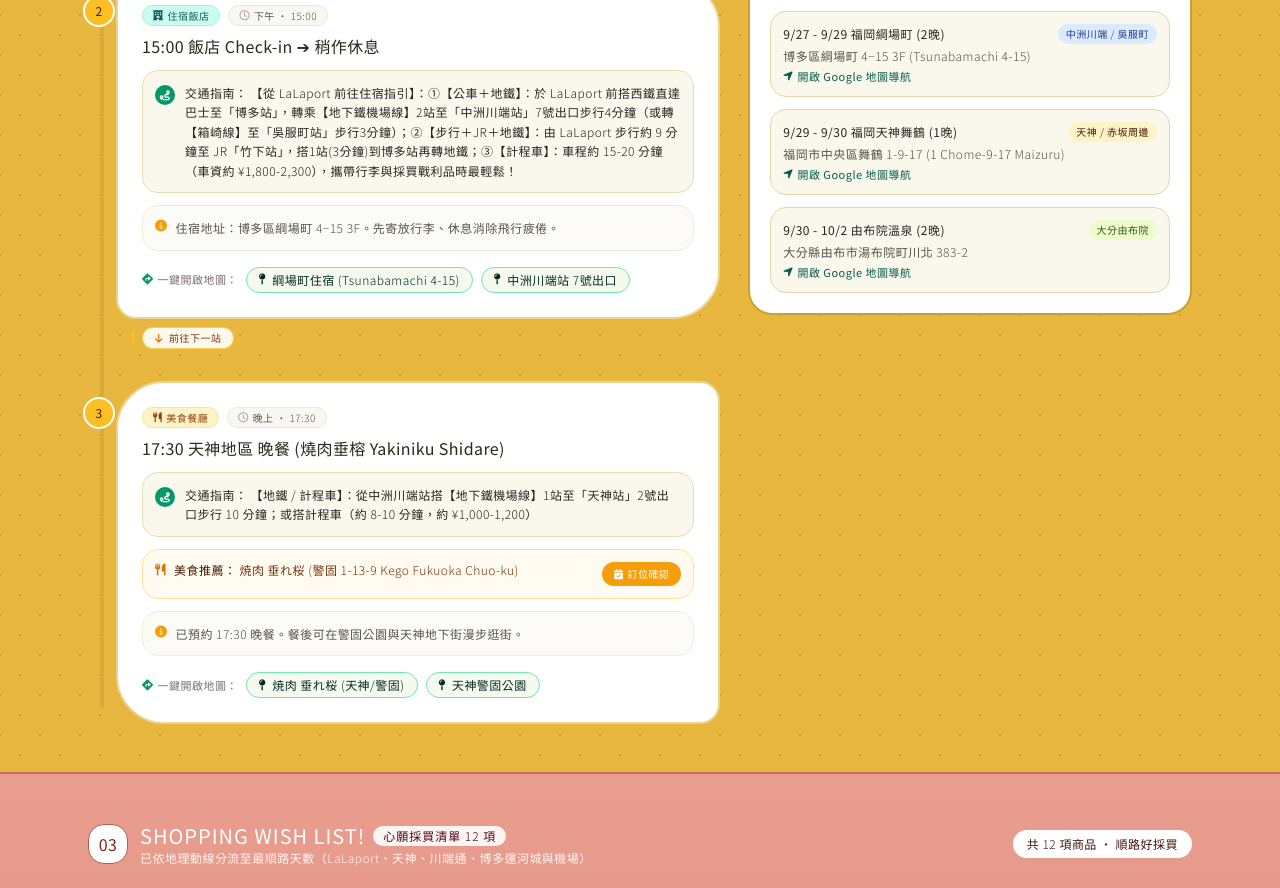
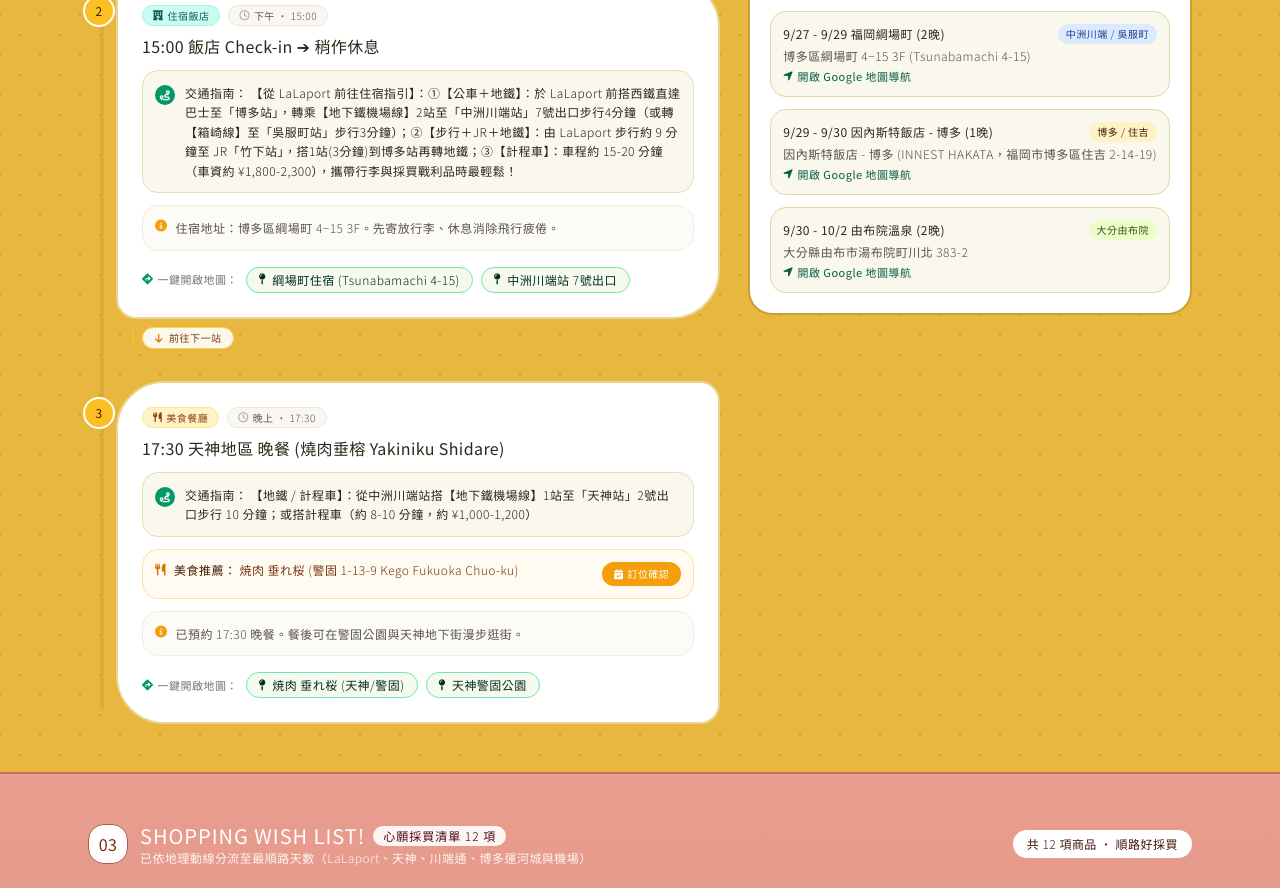
Before and after one commit to cherry840819-dev/fukuoka, a plain HTML site: page index.html in a window 1280 px wide. Shown: the part 1665-2553 px from the top of the page. Drawn offline with nearby package versions, Linux system fonts and the light colour scheme.

Commit message:
Update index.html

```diff
--- a/index.html
+++ b/index.html
@@ -500,14 +500,14 @@
                   </button>
                 </div>
 
-                <!-- Hotel 2: Maizuru -->
+                <!-- Hotel 2: INNEST HAKATA -->
                 <div class="p-3 rounded-2xl bg-[#faf7ed] border border-[#e5d6a8] space-y-1">
                   <div class="flex flex-col sm:flex-row sm:items-center justify-between gap-1 font-normal text-stone-800">
-                    <span class="whitespace-nowrap">9/29 - 9/30 福岡天神舞鶴 (1晚)</span>
-                    <span class="text-[10px] px-2 py-0.5 rounded-full bg-amber-100 text-amber-950 font-light whitespace-nowrap self-start sm:self-auto shrink-0">天神 / 赤坂周邊</span>
+                    <span class="whitespace-nowrap">9/29 - 9/30 因內斯特飯店 - 博多 (1晚)</span>
+                    <span class="text-[10px] px-2 py-0.5 rounded-full bg-amber-100 text-amber-950 font-light whitespace-nowrap self-start sm:self-auto shrink-0">博多 / 住吉</span>
                   </div>
-                  <p class="text-stone-600 font-light">福岡市中央區舞鶴 1-9-17 (1 Chome-9-17 Maizuru)</p>
-                  <button onclick="googleMapsSearch('1 Chome-9-17 Maizuru Chuo Ward Fukuoka')" class="mt-1 text-emerald-800 hover:text-emerald-950 font-normal flex items-center gap-1 text-[11px] whitespace-nowrap">
+                  <p class="text-stone-600 font-light">因內斯特飯店 - 博多 (INNEST HAKATA，福岡市博多區住吉 2-14-19)</p>
+                  <button onclick="googleMapsSearch('INNEST HAKATA 福岡')" class="mt-1 text-emerald-800 hover:text-emerald-950 font-normal flex items-center gap-1 text-[11px] whitespace-nowrap">
                     <i class="fa-solid fa-location-arrow"></i> 開啟 Google 地圖導航
                   </button>
                 </div>
@@ -887,10 +887,10 @@
         {
           day: 3,
           date: "9/29 (二)",
-          title: "退房 ➔ 博多站租車 ➔ 糸島海鮮堂 & 海邊漫步 ➔ 舞鶴飯店 Check-in ➔ 旭軒煎餃",
+          title: "退房 ➔ 博多站租車 ➔ 糸島海鮮堂 & 海邊漫步 ➔ 因內斯特飯店 - 博多 Check-in ➔ 旭軒煎餃",
           transportSummary: "自駕開車 (福岡市區 ↔ 糸島)",
           transportType: "car",
-          hotel: "福岡市中央區舞鶴 1-9-17 (1 Chome-9-17 Maizuru, Chuo Ward, Fukuoka)",
+          hotel: "因內斯特飯店 - 博多 (INNEST HAKATA，福岡市博多區住吉 2-14-19)",
           spots: [
             {
               id: "s-3-1",
@@ -928,15 +928,15 @@
               id: "s-3-3",
               period: "晚上",
               time: "17:00 - 21:00",
-              title: "天神舞鶴新飯店 Check-in ➔ 晚餐：旭軒煎餃 / 中洲屋台 ➔ 超市採買糧食",
-              transit: "【自駕回市區指引】：從糸島沿西九州道返程至天神舞鶴住宿（車程約 35 分鐘）；晚間可步行或搭公車前往博多站前旭軒用餐。",
+              title: "因內斯特飯店 - 博多 Check-in ➔ 晚餐：旭軒煎餃 / 中洲屋台 ➔ 超市採買糧食",
+              transit: "【自駕回市區指引】：從糸島沿西九州道返程至博多住吉 INNEST HAKATA（車程約 35 分鐘）；晚間可步行（約 10 分鐘）前往博多站前旭軒用餐或散步至運河城與中洲屋台街。",
               dining: "晚餐推薦：煎餃烤雞翅 旭軒 駅前本店 (不能訂位/排隊約20分鐘，招牌一口脆皮煎餃、炭烤雞翅) 或 中洲屋台小吃",
               category: "hotel",
-              notes: "⚠️ 重要提醒：今晚請至舞鶴周邊超市（如 Sunny 或 AEON MaxValu）採買「明天自駕前往野生動物園的車上糧食、零食水果與飲料」！",
-              lat: 33.593600,
-              lng: 130.395200,
+              notes: "住宿飯店：因內斯特飯店 - 博多 (INNEST HAKATA，福岡市博多區住吉 2-14-19)。⚠️ 重要提醒：今晚請至周邊超市採買「明天自駕前往野生動物園的車上糧食、零食水果與飲料」！",
+              lat: 33.585700,
+              lng: 130.413200,
               navLocations: [
-                { name: "天神舞鶴住宿 (中央區舞鶴 1-9-17)", query: "1 Chome-9-17 Maizuru Chuo Ward Fukuoka" },
+                { name: "因內斯特飯店 - 博多 (INNEST HAKATA)", query: "INNEST HAKATA 福岡" },
                 { name: "旭軒 駅前本店 (煎餃烤雞翅)", query: "旭軒 駅前本店 福岡市博多区" },
                 { name: "中洲屋台街", query: "Nakasu Yatai Fukuoka" }
               ]
@@ -946,7 +946,7 @@
         {
           day: 4,
           date: "9/30 (三)",
-          title: "舞鶴退房 ➔ 自駕出發九州自然野生動物園 (African Safari) ➔ 由布院川北民宿 ➔ 18:30 南之風晚餐",
+          title: "INNEST HAKATA 退房 ➔ 自駕出發九州自然野生動物園 (African Safari) ➔ 由布院川北民宿 ➔ 18:30 南之風晚餐",
           transportSummary: "自駕開車 (福岡市區 ➔ 大分安心院 ➔ 由布院)",
           transportType: "car",
           hotel: "大分縣由布市湯布院町川北 383-2 (383-2 Yufuincho Kawakita)",
@@ -956,7 +956,7 @@
               period: "上午 / 下午",
               time: "08:30 - 15:00",
               title: "退房吃早餐 ➔ 自駕出發：九州自然野生動物園 (African Safari 近距離探險)",
-              transit: "【高速自駕路線】：天神出發 ➔ 上【福岡高速環狀線】 ➔ 太宰府 IC 接【九州自動車道】 ➔ 鳥栖 JCT 接【大分自動車道】 ➔ 於「日出 JCT」轉【宇佐別府道路】 ➔ 於「安心院 IC」下交流道 ➔ 走國道 500 號約 15 分鐘抵達九州自然動物園（全程車程約 1 小時 50 分鐘～2 小時）。",
+              transit: "【高速自駕路線】：博多住吉出發 ➔ 上【福岡高速環狀線】 ➔ 太宰府 IC 接【九州自動車道】 ➔ 鳥栖 JCT 接【大分自動車道】 ➔ 於「日出 JCT」轉【宇佐別府道路】 ➔ 於「安心院 IC」下交流道 ➔ 走國道 500 號約 15 分鐘抵達九州自然動物園（全程車程約 1 小時 50 分鐘～2 小時）。",
               dining: "車上享用昨晚採買糧食；園區內餐廳「橘子餐廳」或「Cat Saloon」",
               category: "sightseeing",
               notes: "官網：https://africansafari.co.jp/mycar/。推薦「My Car 方案」自駕開自己的車入園探險（附語音導覽器），零距離觀察獅子、大象、長頸鹿與黑熊！",
```
